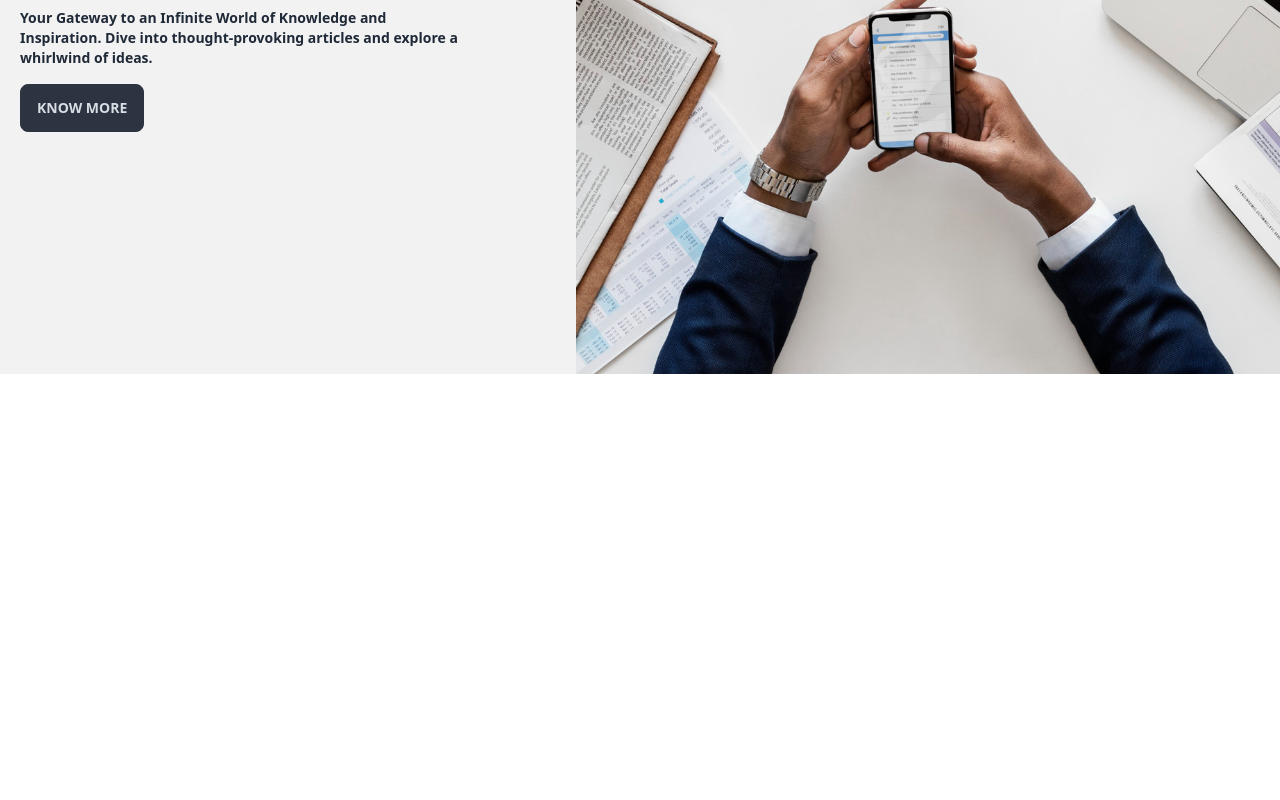
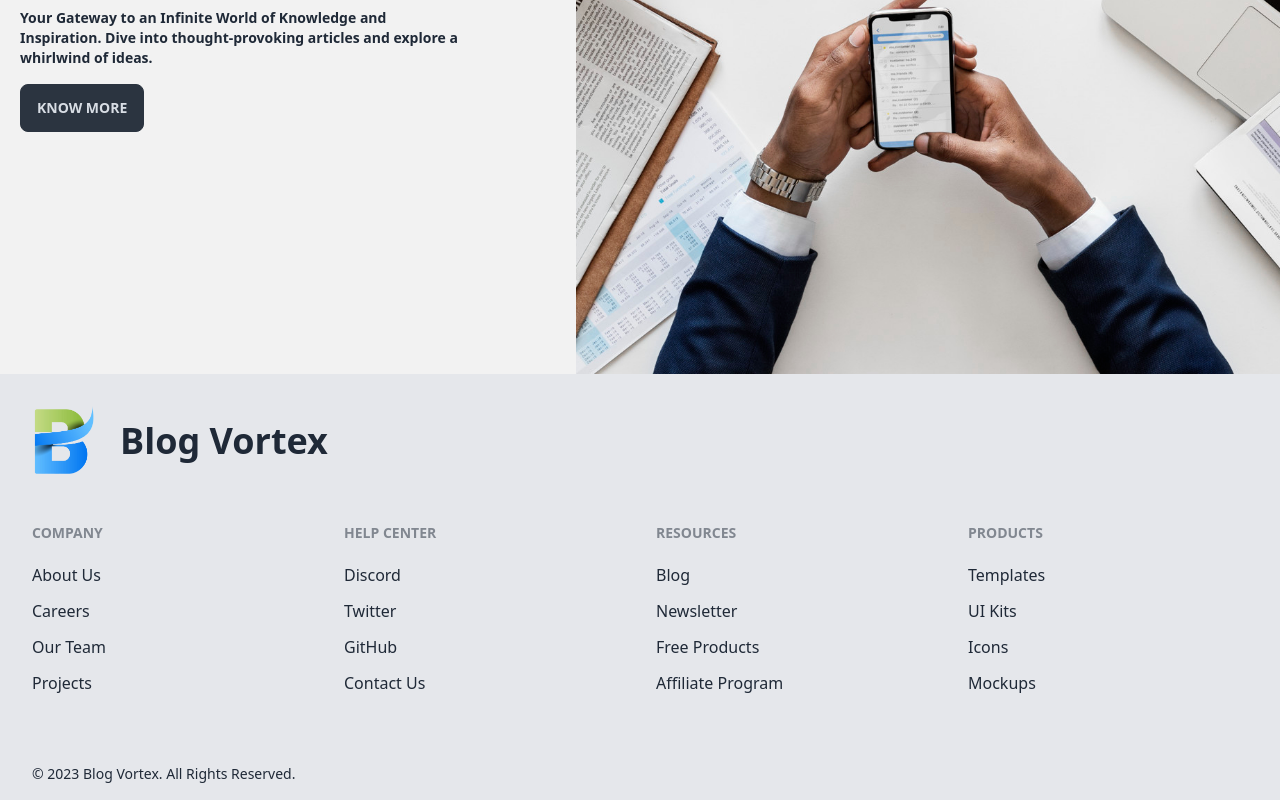
Before and after one commit to junayet4o12/blog-vortex, a React (Vite) app: page / in a window 1280 px wide. Shown: the part 542-1342 px from the top of the page. Before the commit the page ends 916 px from the top, so only its background shows below. Built offline with nearby package versions, Linux system fonts and the light colour scheme.

Commit message:
Footer section has completed

```diff
--- a/package.json
+++ b/package.json
@@ -10,6 +10,7 @@
     "preview": "vite preview"
   },
   "dependencies": {
+    "@material-tailwind/react": "^2.1.4",
     "localforage": "^1.10.0",
     "match-sorter": "^6.3.1",
     "react": "^18.2.0",
--- /dev/null
+++ b/src/Components/Home/Footer.jsx
@@ -0,0 +1,91 @@
+// import React from 'react';
+
+import { Typography } from "@material-tailwind/react";
+import logo from '../../assets/BlogLogo.png'
+const Footer = () => {
+
+    const AllCategoris = [
+        {
+            Category: "Company",
+            CategoryName: ["About Us", "Careers", "Our Team", "Projects"],
+        },
+        {
+            Category: "Help Center",
+            CategoryName: ["Discord", "Twitter", "GitHub", "Contact Us"],
+        },
+        {
+            Category: "Resources",
+            CategoryName: ["Blog", "Newsletter", "Free Products", "Affiliate Program"],
+        },
+        {
+            Category: "Products",
+            CategoryName: ["Templates", "UI Kits", "Icons", "Mockups"],
+        },
+    ];
+    return (
+        <div className="bg-gray-200">
+            <div className="w-full  px-8 pt-8">
+                <div className="flex flex-wrap items-center justify-start gap-x-6  text-center">
+                    <img src={logo} alt="logo-ct" className="w-16" />
+                   <h2 className="text-4xl font-bold">Blog Vortex</h2>
+                </div></div>
+            <footer className="relative w-full">
+                <div className=" w-full px-8">
+                    <div className="mx-auto grid w-full grid-cols-1 gap-8 py-12 sm:grid-cols-2 md:grid-cols-3 lg:grid-cols-4">
+                        {AllCategoris.map(({ Category: title, CategoryName: links }, key) => (
+                            <div key={key} className="w-full">
+                                <Typography
+                                    variant="small"
+                                    color="blue-gray"
+                                    className="mb-4 font-bold uppercase opacity-50"
+                                >
+                                    {title}
+                                </Typography>
+                                <ul className="space-y-1">
+                                    {links.map((link, key) => (
+                                        <Typography key={key} as="li" color="blue-gray" className="font-normal">
+                                            <a
+                                                href="#"
+                                                className="inline-block py-1 pr-2 transition-transform hover:scale-105"
+                                            >
+                                                {link}
+                                            </a>
+                                        </Typography>
+                                    ))}
+                                </ul>
+                            </div>
+                        ))}
+                    </div>
+                    <div className="flex w-full flex-col items-center justify-center border-t border-blue-gray-50 py-4 md:flex-row md:justify-between">
+                        <Typography
+                            variant="small"
+                            className="mb-4 text-center font-normal text-blue-gray-900 md:mb-0"
+                        >
+                            &copy; 2023 <a >Blog Vortex</a>. All
+                            Rights Reserved.
+                        </Typography>
+                        <div className="flex gap-4 text-blue-gray-900 sm:justify-center">
+                            <Typography as="a" href="#" className="opacity-80 transition-opacity hover:opacity-100">
+                                <svg className="h-5 w-5" fill="currentColor" viewBox="0 0 24 24" aria-hidden="true">
+                                    {/* Insert SVG path data here */}
+                                </svg>
+                            </Typography>
+                            <Typography as="a" href="#" className="opacity-80 transition-opacity hover:opacity-100">
+                                <svg className="h-5 w-5" fill="currentColor" viewBox="0 0 24 24" aria-hidden="true">
+                                    {/* Insert SVG path data here */}
+                                </svg>
+                            </Typography>
+                            <Typography as="a" href="#" className="opacity-80 transition-opacity hover:opacity-100">
+                                <svg className="h-5 w-5" fill="currentColor" viewBox="0 0 24 24" aria-hidden="true">
+                                    {/* Insert SVG path data here */}
+                                </svg>
+                            </Typography>
+                        </div>
+                    </div>
+                </div>
+            </footer>
+        </div>
+    );
+};
+
+export default Footer;
--- a/src/Components/Home/Home.jsx
+++ b/src/Components/Home/Home.jsx
@@ -1,11 +1,13 @@
 // import React from 'react';
 
 import Banner from "./Banner";
+import Footer from "./Footer";
 
 const Home = () => {
     return (
         <div>
            <Banner></Banner>
+           <Footer></Footer>
         </div>
     );
 };
```
Also changed, not shown: 1 other file (tests, documents, lock files or other folders).
